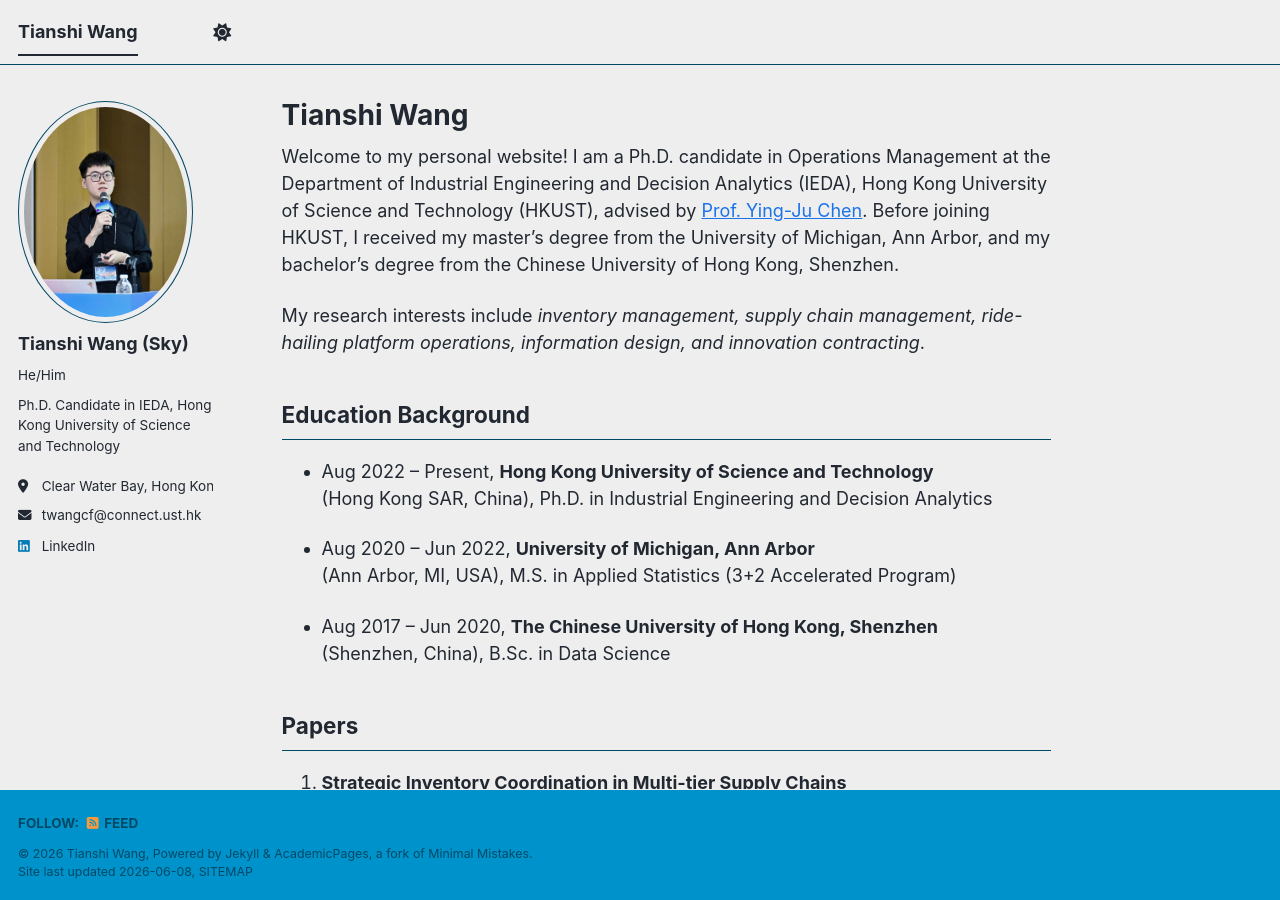
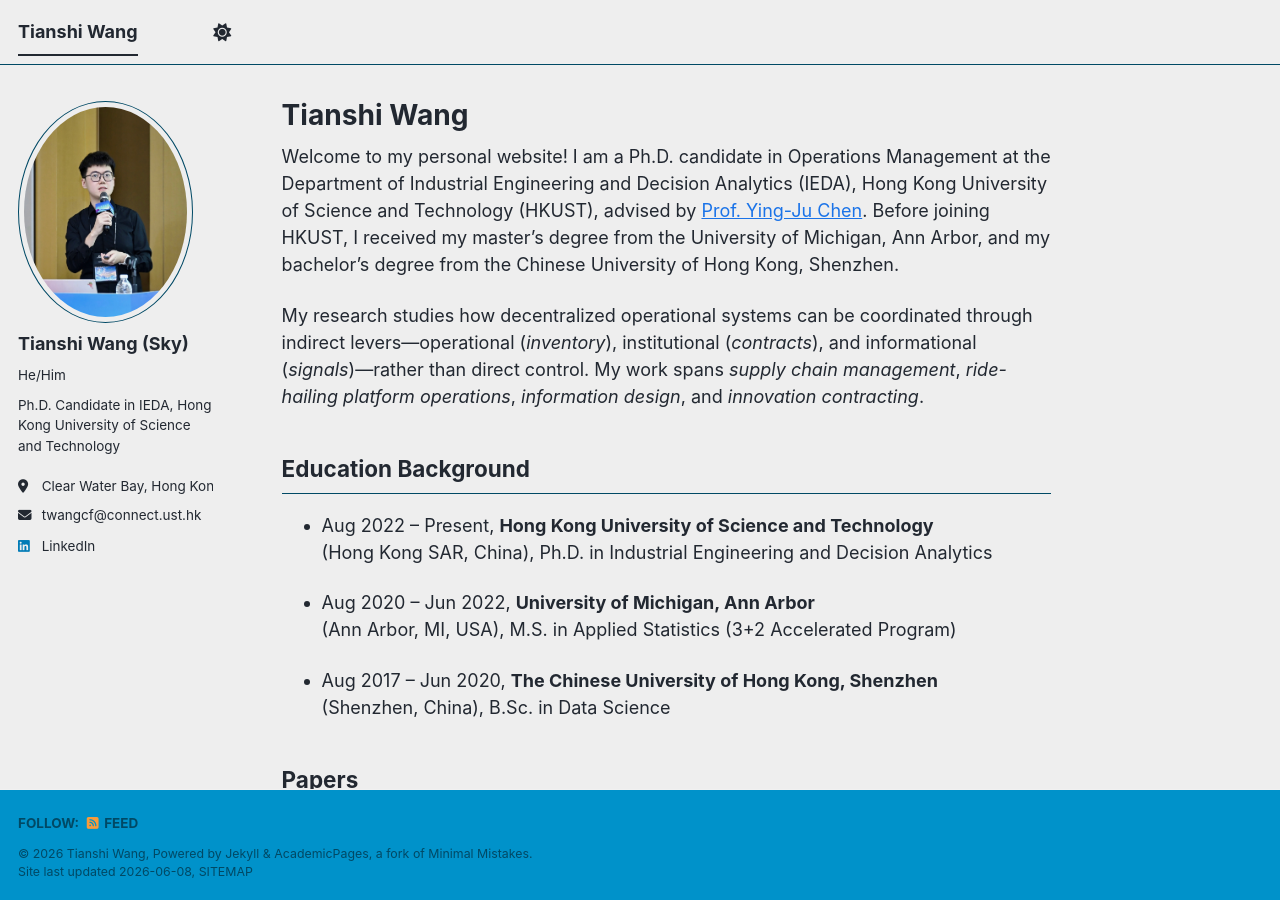
Before and after one commit to skywang1999/skywang1999.github.io, a Jekyll site: the page built from _pages/about.md, in a window 1280 px wide and 900 px high. Built offline with Jekyll 4.4.1, drawn with Linux system fonts in a browser that asks for light colours; a script bundle is joined from its source files by our own code; library files that are not in the unit come from our copies.

Commit message:
Update about.md

```diff
--- a/_pages/about.md
+++ b/_pages/about.md
@@ -9,8 +9,7 @@ redirect_from:
 
 Welcome to my personal website! I am a Ph.D. candidate in Operations Management at the Department of Industrial Engineering and Decision Analytics (IEDA), Hong Kong University of Science and Technology (HKUST), advised by <a href="https://imchen.people.ust.hk" style="color: #1a73e8;">Prof. Ying-Ju Chen</a>. Before joining HKUST, I received my master’s degree from the University of Michigan, Ann Arbor, and my bachelor’s degree from the Chinese University of Hong Kong, Shenzhen.
 
-My research interests include _inventory management, supply chain management, ride-hailing platform operations, information design, and innovation contracting_.
-
+My research studies how decentralized operational systems can be coordinated through indirect levers—operational (_inventory_), institutional (_contracts_), and informational (_signals_)—rather than direct control. My work spans _supply chain management_, _ride-hailing platform operations_, _information design_, and _innovation contracting_.
 
 ## Education Background
 
```
